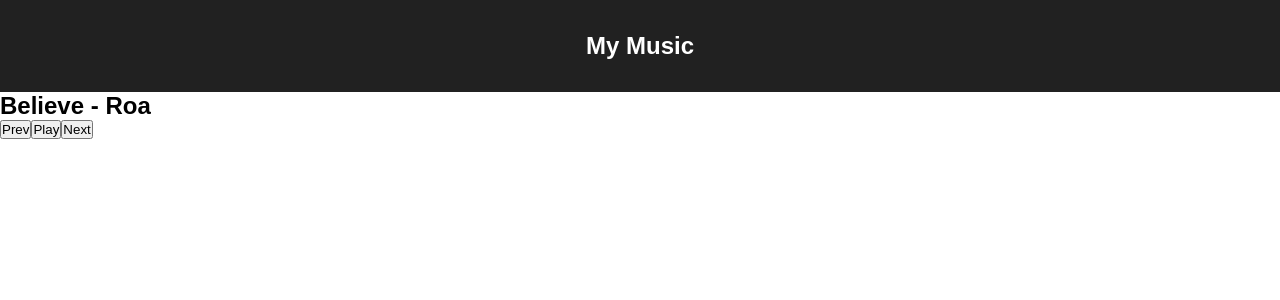
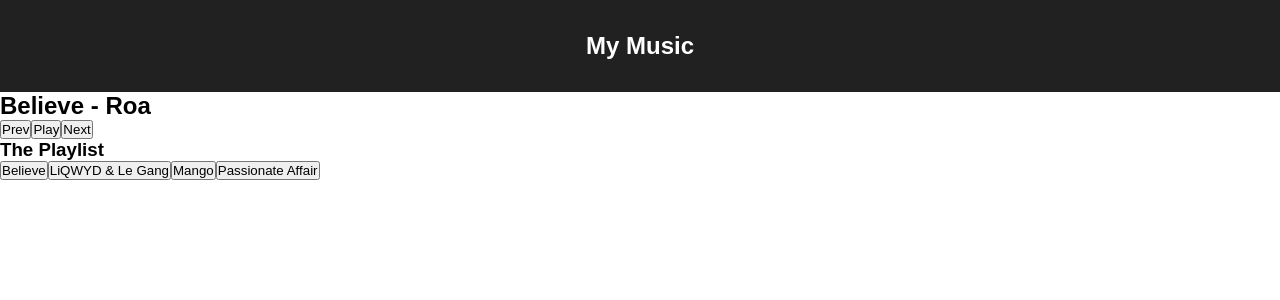
Before and after one commit to Asilo5/spotivue-music-app, a Vue app: page / in a window 1280 px wide. Shown: the top 300 px of the page. Built offline with nearby package versions, Linux system fonts and the light colour scheme.

Commit message:
Add playlist where the user can click on the songs to play them

```diff
--- a/src/App.vue
+++ b/src/App.vue
@@ -12,6 +12,15 @@
         <button class="play" v-if="!isPlaying" @click="play">Play</button>
         <button class="pause" v-else @click="pause"> Pause </button>
         <button class="next">Next</button>
+      </section>
+      <section class="playlist">
+        <h3>The Playlist</h3>
+        <button v-for="song in songs"
+                :key="song.src"
+                @click="play(song)"
+                :class="(song.src == current.src) ? 'song playing' : 'song' ">
+          {{ song.title }}
+        </button>
       </section>
     </main>
   </section>
```
